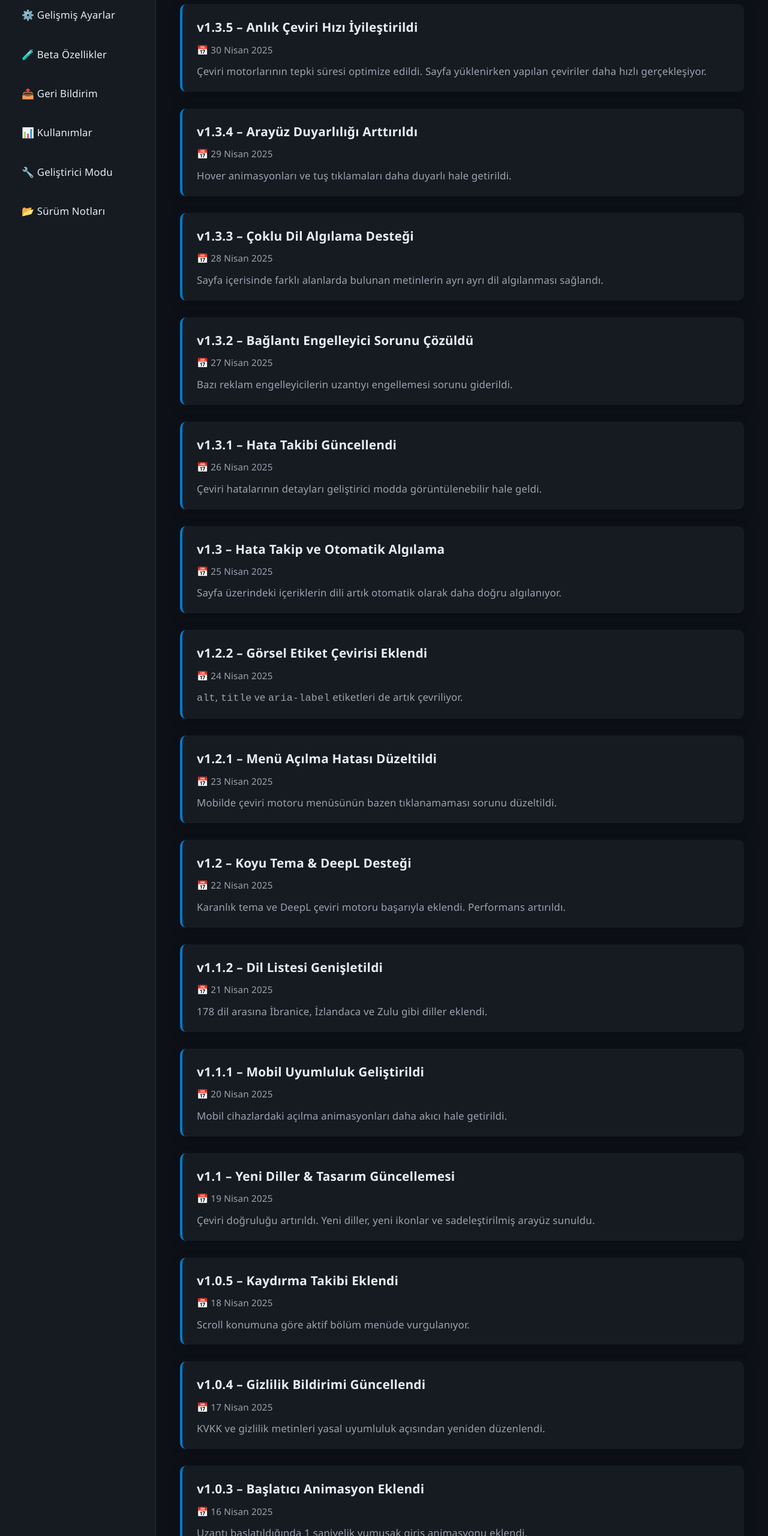
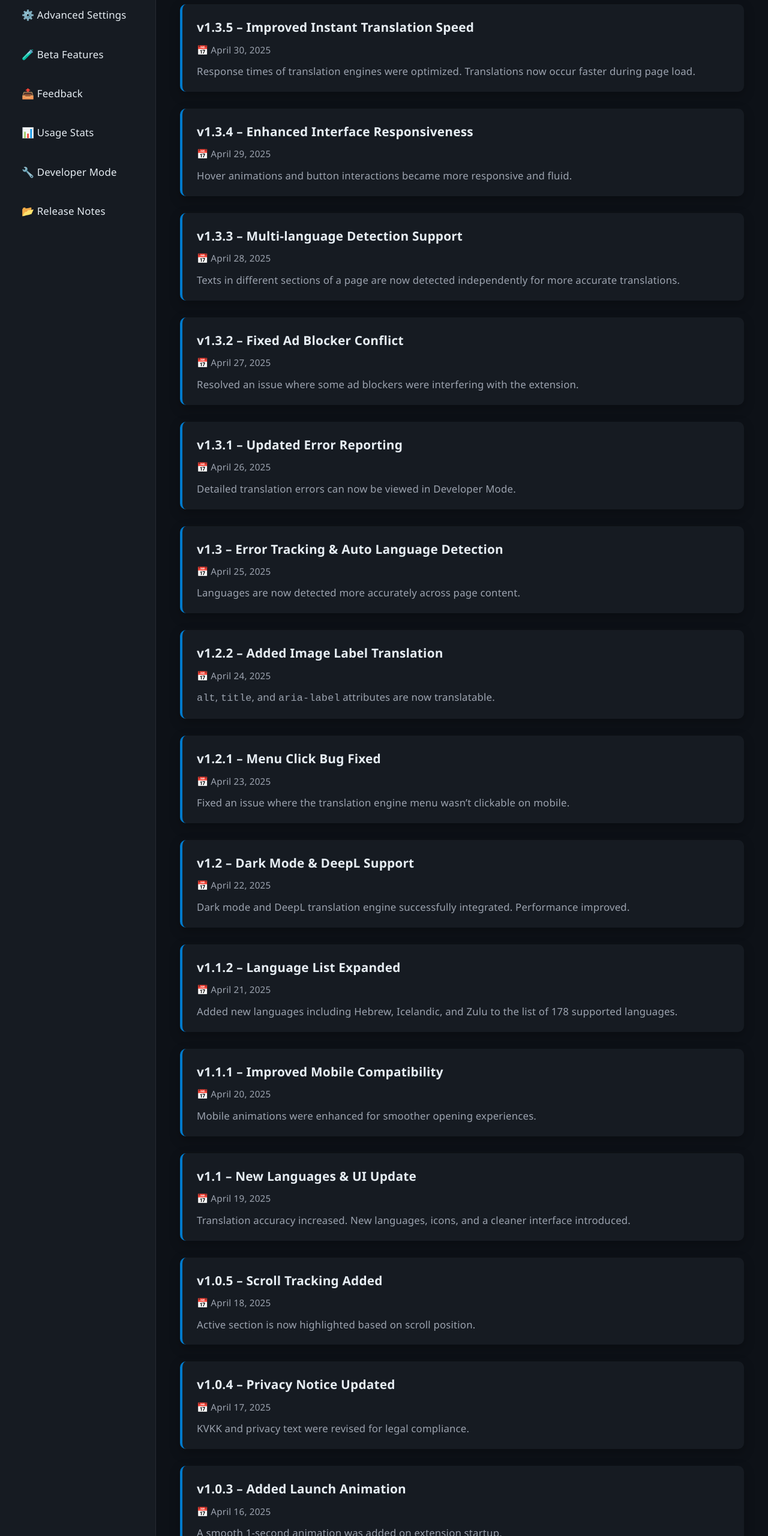
Before and after one commit to pozstudiox/translafast-website, a website: page logs.html in a window 1280 px wide. Shown: the part 180-2740 px from the top of the page at 60% size. Drawn offline with Linux system fonts and the light colour scheme.

Commit message:
Update logs.html

```diff
--- a/logs.html
+++ b/logs.html
@@ -1,9 +1,9 @@
 <!DOCTYPE html>
-<html lang="tr">
+<html lang="en">
 <head>
   <meta charset="UTF-8" />
   <meta name="viewport" content="width=device-width, initial-scale=1.0"/>
-  <title>Loglar | TranslaFast</title>
+  <title>Changelog | TranslaFast</title>
   <link rel="stylesheet" href="style.css" />
   <style>
     body {
@@ -112,124 +112,123 @@
 </head>
 <body>
 
-  <!-- SOL MENÜ -->
+  <!-- SIDEBAR -->
   <aside class="sidebar">
     <a href="index.html" class="brand">
       <img src="translafast-icon.svg" alt="TranslaFast Icon">
       <h2>TranslaFast</h2>
     </a>
     <ul>
-      <li><a href="#engines">🧠 Dil Motorları</a></li>
-      <li><a href="#settings">⚙️ Gelişmiş Ayarlar</a></li>
-      <li><a href="#beta">🧪 Beta Özellikler</a></li>
-      <li><a href="#feedback">📤 Geri Bildirim</a></li>
-      <li><a href="#stats">📊 Kullanımlar</a></li>
-      <li><a href="#dev">🔧 Geliştirici Modu</a></li>
-      <li><a href="#releases">📂 Sürüm Notları</a></li>
+      <li><a href="#engines">🧠 Language Engines</a></li>
+      <li><a href="#settings">⚙️ Advanced Settings</a></li>
+      <li><a href="#beta">🧪 Beta Features</a></li>
+      <li><a href="#feedback">📤 Feedback</a></li>
+      <li><a href="#stats">📊 Usage Stats</a></li>
+      <li><a href="#dev">🔧 Developer Mode</a></li>
+      <li><a href="#releases">📂 Release Notes</a></li>
     </ul>
   </aside>
 
-  <!-- İÇERİK -->
+  <!-- CONTENT -->
   <main class="content">
-    <h1>Günlük Kayıtları (Logs)</h1>
+    <h1>Changelog</h1>
 
     <div class="log-entry">
-      <h3>v1.3.5 – Anlık Çeviri Hızı İyileştirildi</h3>
-      <span>📅 30 Nisan 2025</span>
-      <p>Çeviri motorlarının tepki süresi optimize edildi. Sayfa yüklenirken yapılan çeviriler daha hızlı gerçekleşiyor.</p>
+      <h3>v1.3.5 – Improved Instant Translation Speed</h3>
+      <span>📅 April 30, 2025</span>
+      <p>Response times of translation engines were optimized. Translations now occur faster during page load.</p>
     </div>
 
     <div class="log-entry">
-      <h3>v1.3.4 – Arayüz Duyarlılığı Arttırıldı</h3>
-      <span>📅 29 Nisan 2025</span>
-      <p>Hover animasyonları ve tuş tıklamaları daha duyarlı hale getirildi.</p>
+      <h3>v1.3.4 – Enhanced Interface Responsiveness</h3>
+      <span>📅 April 29, 2025</span>
+      <p>Hover animations and button interactions became more responsive and fluid.</p>
     </div>
 
     <div class="log-entry">
-      <h3>v1.3.3 – Çoklu Dil Algılama Desteği</h3>
-      <span>📅 28 Nisan 2025</span>
-      <p>Sayfa içerisinde farklı alanlarda bulunan metinlerin ayrı ayrı dil algılanması sağlandı.</p>
+      <h3>v1.3.3 – Multi-language Detection Support</h3>
+      <span>📅 April 28, 2025</span>
+      <p>Texts in different sections of a page are now detected independently for more accurate translations.</p>
     </div>
 
     <div class="log-entry">
-      <h3>v1.3.2 – Bağlantı Engelleyici Sorunu Çözüldü</h3>
-      <span>📅 27 Nisan 2025</span>
-      <p>Bazı reklam engelleyicilerin uzantıyı engellemesi sorunu giderildi.</p>
+      <h3>v1.3.2 – Fixed Ad Blocker Conflict</h3>
+      <span>📅 April 27, 2025</span>
+      <p>Resolved an issue where some ad blockers were interfering with the extension.</p>
     </div>
 
     <div class="log-entry">
-      <h3>v1.3.1 – Hata Takibi Güncellendi</h3>
-      <span>📅 26 Nisan 2025</span>
-      <p>Çeviri hatalarının detayları geliştirici modda görüntülenebilir hale geldi.</p>
+      <h3>v1.3.1 – Updated Error Reporting</h3>
+      <span>📅 April 26, 2025</span>
+      <p>Detailed translation errors can now be viewed in Developer Mode.</p>
     </div>
 
     <div class="log-entry">
-      <h3>v1.3 – Hata Takip ve Otomatik Algılama</h3>
-      <span>📅 25 Nisan 2025</span>
-      <p>Sayfa üzerindeki içeriklerin dili artık otomatik olarak daha doğru algılanıyor.</p>
+      <h3>v1.3 – Error Tracking & Auto Language Detection</h3>
+      <span>📅 April 25, 2025</span>
+      <p>Languages are now detected more accurately across page content.</p>
     </div>
 
     <div class="log-entry">
-      <h3>v1.2.2 – Görsel Etiket Çevirisi Eklendi</h3>
-      <span>📅 24 Nisan 2025</span>
-      <p><code>alt</code>, <code>title</code> ve <code>aria-label</code> etiketleri de artık çevriliyor.</p>
+      <h3>v1.2.2 – Added Image Label Translation</h3>
+      <span>📅 April 24, 2025</span>
+      <p><code>alt</code>, <code>title</code>, and <code>aria-label</code> attributes are now translatable.</p>
     </div>
 
     <div class="log-entry">
-      <h3>v1.2.1 – Menü Açılma Hatası Düzeltildi</h3>
-      <span>📅 23 Nisan 2025</span>
-      <p>Mobilde çeviri motoru menüsünün bazen tıklanamaması sorunu düzeltildi.</p>
+      <h3>v1.2.1 – Menu Click Bug Fixed</h3>
+      <span>📅 April 23, 2025</span>
+      <p>Fixed an issue where the translation engine menu wasn’t clickable on mobile.</p>
     </div>
 
     <div class="log-entry">
-      <h3>v1.2 – Koyu Tema & DeepL Desteği</h3>
-      <span>📅 22 Nisan 2025</span>
-      <p>Karanlık tema ve DeepL çeviri motoru başarıyla eklendi. Performans artırıldı.</p>
+      <h3>v1.2 – Dark Mode & DeepL Support</h3>
+      <span>📅 April 22, 2025</span>
+      <p>Dark mode and DeepL translation engine successfully integrated. Performance improved.</p>
     </div>
 
     <div class="log-entry">
-      <h3>v1.1.2 – Dil Listesi Genişletildi</h3>
-      <span>📅 21 Nisan 2025</span>
-      <p>178 dil arasına İbranice, İzlandaca ve Zulu gibi diller eklendi.</p>
+      <h3>v1.1.2 – Language List Expanded</h3>
+      <span>📅 April 21, 2025</span>
+      <p>Added new languages including Hebrew, Icelandic, and Zulu to the list of 178 supported languages.</p>
     </div>
 
     <div class="log-entry">
-      <h3>v1.1.1 – Mobil Uyumluluk Geliştirildi</h3>
-      <span>📅 20 Nisan 2025</span>
-      <p>Mobil cihazlardaki açılma animasyonları daha akıcı hale getirildi.</p>
+      <h3>v1.1.1 – Improved Mobile Compatibility</h3>
+      <span>📅 April 20, 2025</span>
+      <p>Mobile animations were enhanced for smoother opening experiences.</p>
     </div>
 
     <div class="log-entry">
-      <h3>v1.1 – Yeni Diller & Tasarım Güncellemesi</h3>
-      <span>📅 19 Nisan 2025</span>
-      <p>Çeviri doğruluğu artırıldı. Yeni diller, yeni ikonlar ve sadeleştirilmiş arayüz sunuldu.</p>
+      <h3>v1.1 – New Languages & UI Update</h3>
+      <span>📅 April 19, 2025</span>
+      <p>Translation accuracy increased. New languages, icons, and a cleaner interface introduced.</p>
     </div>
 
     <div class="log-entry">
-      <h3>v1.0.5 – Kaydırma Takibi Eklendi</h3>
-      <span>📅 18 Nisan 2025</span>
-      <p>Scroll konumuna göre aktif bölüm menüde vurgulanıyor.</p>
+      <h3>v1.0.5 – Scroll Tracking Added</h3>
+      <span>📅 April 18, 2025</span>
+      <p>Active section is now highlighted based on scroll position.</p>
     </div>
 
     <div class="log-entry">
-      <h3>v1.0.4 – Gizlilik Bildirimi Güncellendi</h3>
-      <span>📅 17 Nisan 2025</span>
-      <p>KVKK ve gizlilik metinleri yasal uyumluluk açısından yeniden düzenlendi.</p>
+      <h3>v1.0.4 – Privacy Notice Updated</h3>
+      <span>📅 April 17, 2025</span>
+      <p>KVKK and privacy text were revised for legal compliance.</p>
     </div>
 
     <div class="log-entry">
-      <h3>v1.0.3 – Başlatıcı Animasyon Eklendi</h3>
-      <span>📅 16 Nisan 2025</span>
-      <p>Uzantı başlatıldığında 1 saniyelik yumuşak giriş animasyonu eklendi.</p>
+      <h3>v1.0.3 – Added Launch Animation</h3>
+      <span>📅 April 16, 2025</span>
+      <p>A smooth 1-second animation was added on extension startup.</p>
     </div>
 
     <div class="log-entry">
-      <h3>v1.0 – İlk Yayın</h3>
-      <span>📅 15 Nisan 2025</span>
-      <p>Google Translate motoruyla temel çeviri özellikleri sunuldu.</p>
+      <h3>v1.0 – Initial Release</h3>
+      <span>📅 April 15, 2025</span>
+      <p>Core translation features launched using the Google Translate engine.</p>
     </div>
   </main>
 
-
 </body>
 </html>
```
